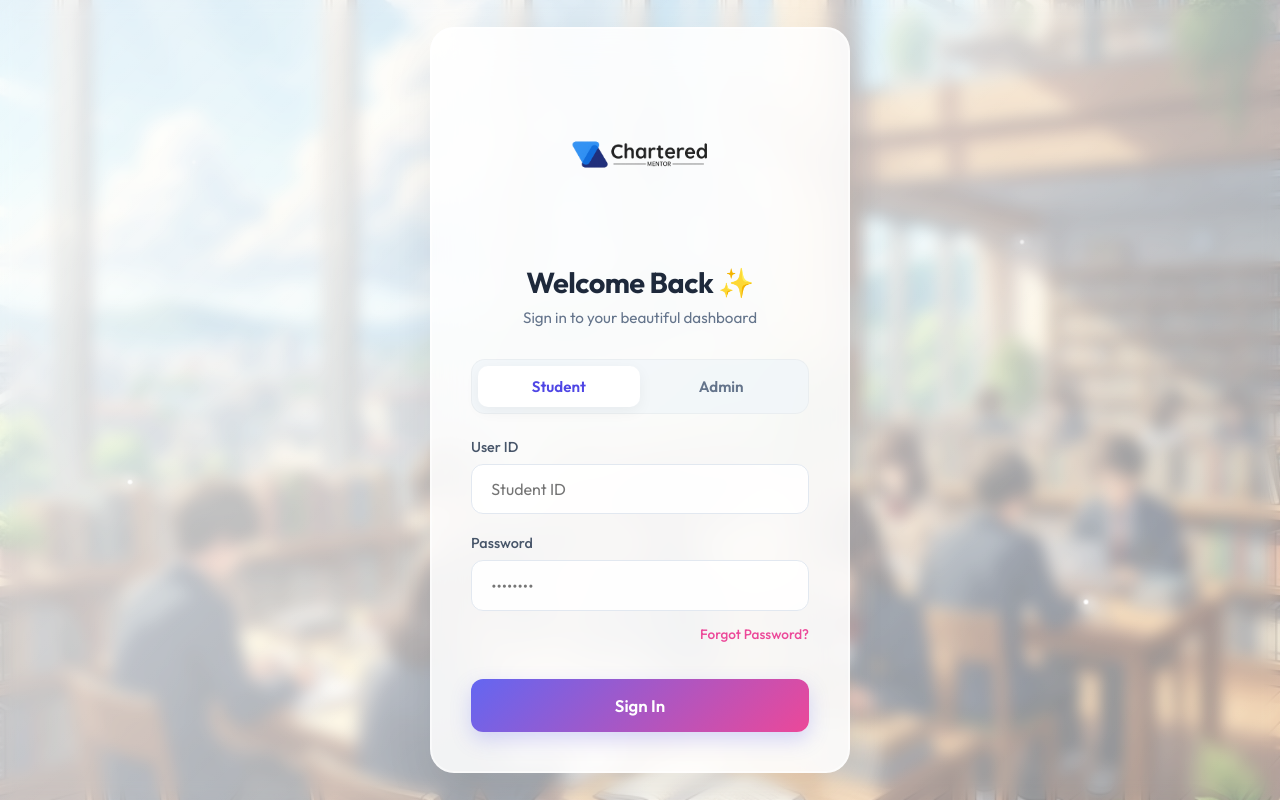
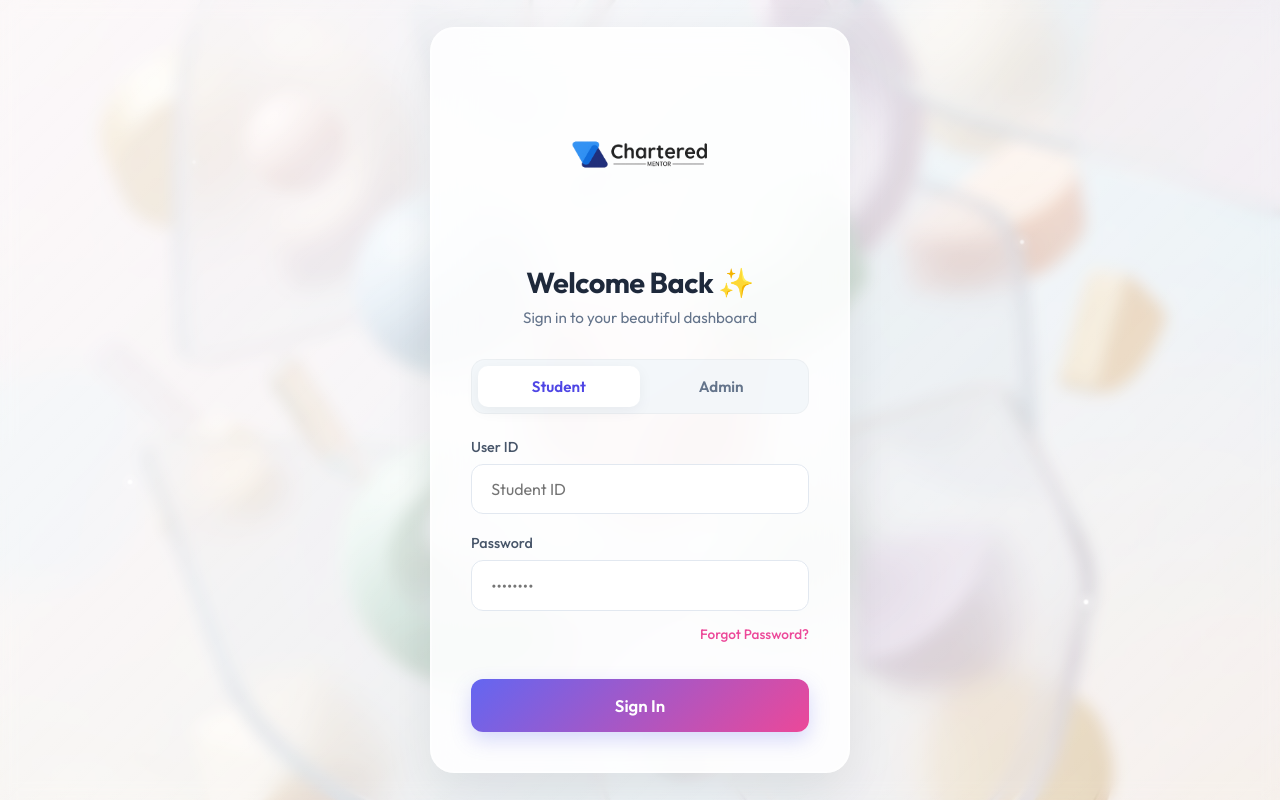
Before and after one commit to Jacob-droid-crypto/Chartered-Mentor, a React app in the folder frontend/: page / in a window 1280 px wide. Built offline with nearby package versions, Linux system fonts and the light colour scheme; the HTML template or start-up script is replaced by a standard one.

Commit message:
Update background to elegant abstract 3D geometric theme

```diff
--- a/frontend/src/index.css
+++ b/frontend/src/index.css
@@ -25,7 +25,7 @@ body {
   min-height: 100vh;
   margin: 0;
   display: flex;
-  background-image: linear-gradient(135deg, rgba(255,255,255,0.7) 0%, rgba(255,255,255,0.4) 100%), url('/anime_bg.png');
+  background-image: linear-gradient(135deg, rgba(255,255,255,0.7) 0%, rgba(255,255,255,0.4) 100%), url('/abstract_bg.png');
   background-size: cover;
   background-position: center;
   background-attachment: fixed;
```
Also changed, not shown: frontend/public/abstract_bg.png (added), frontend/public/anime_bg.png (deleted).
